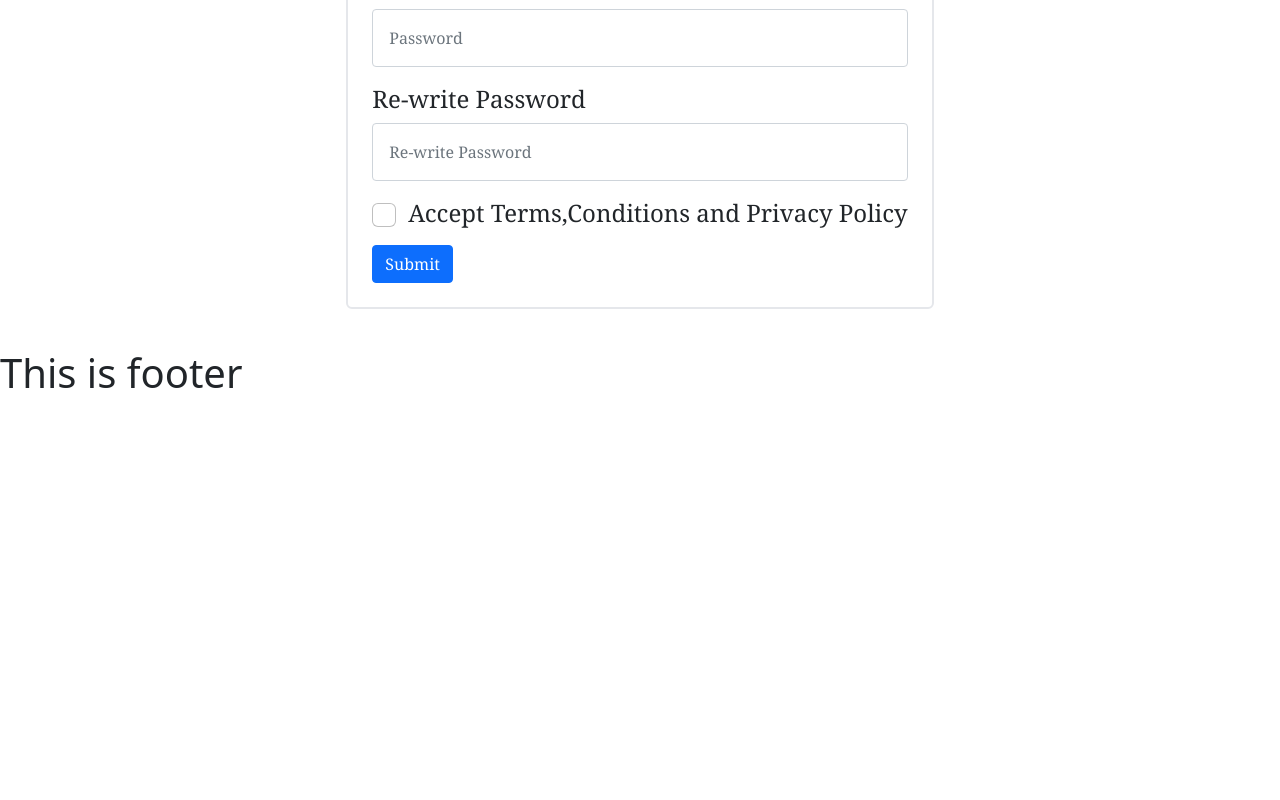
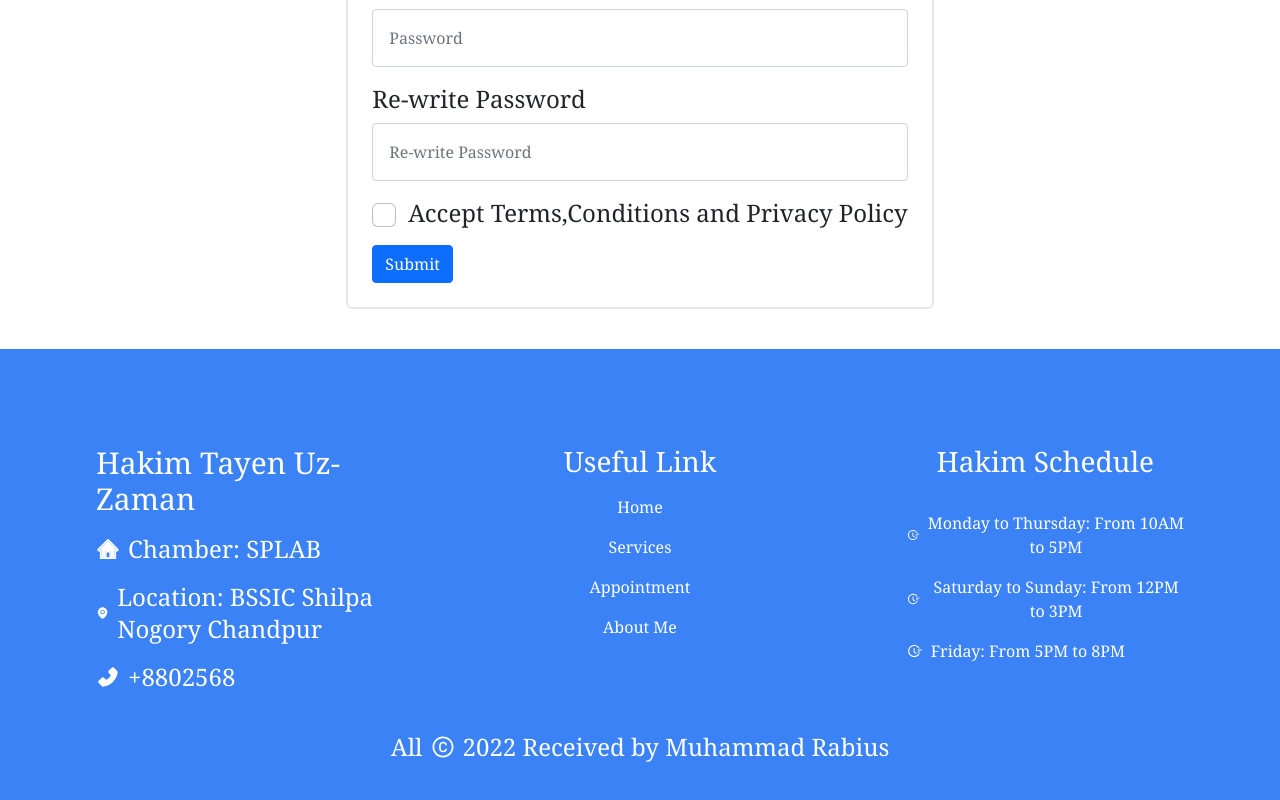
Before and after one commit to MuhammadRabius/Hakim-Tayen-Uz-Zaman, a React (Create React App) app: page /register in a window 1280 px wide. Shown: the part 486-1286 px from the top of the page. Before the commit the page ends 891 px from the top, so only its background shows below. Built offline with nearby package versions, Linux system fonts and the light colour scheme; no server answers.

Commit message:
footer added

```diff
--- a/src/componets/SharedCompo/Footer/Footer.js
+++ b/src/componets/SharedCompo/Footer/Footer.js
@@ -1,9 +1,42 @@
 import React from 'react';
+import { Nav } from 'react-bootstrap';
+import { Link } from 'react-router-dom';
+import { AiFillPhone,AiTwotoneHome,AiFillEnvironment,AiOutlineFieldTime,AiOutlineCopyright } from "react-icons/ai";
+
 
 const Footer = () => {
+
       return (
-            <div>
-                  <h1>This is footer</h1>
+            <div className='bg-blue-500 p-24'>
+                  <div className='grid grid-cols-3 gap-32'>
+                        <div className='text-white text-2xl font-serif'>
+                              <p className='text-3xl'>Hakim Tayen Uz-Zaman</p>
+                               <p className='flex items-center gap-2'> <AiTwotoneHome/>Chamber: SPLAB</p>
+                              <p className='flex items-center gap-2'> <AiFillEnvironment/>Location: BSSIC Shilpa Nogory Chandpur</p>
+                              <p className='flex items-center gap-2'> <AiFillPhone/> +8802568</p>
+                        </div>
+
+                        <div className='text-white font-serif text-center text-1xl'>
+                              <h3>Useful Link</h3>
+                              <Nav.Link className='text-white' as={Link} to='/' >Home</Nav.Link>
+                              <Nav.Link className='text-white' as={Link} to='/services'>Services</Nav.Link>
+                               <Nav.Link className='text-white' as={Link} to='/appointment'>Appointment</Nav.Link>
+                              <Nav.Link className='text-white' as={Link} to='/aboutme'>About Me</Nav.Link>
+
+
+                        </div>
+                        <div className='text-white font-serif text-center text-1xl'>
+                              <h3>Hakim Schedule</h3>
+
+                              <div className='mt-8'>
+                              <p className='flex items-center gap-2'> <AiOutlineFieldTime/>Monday to Thursday: From 10AM to 5PM</p>
+                              <p className='flex items-center gap-2'> <AiOutlineFieldTime/> Saturday to Sunday: From 12PM to 3PM</p>
+                              <p className='flex items-center gap-2'> <AiOutlineFieldTime/> Friday: From 5PM to 8PM</p>
+                              </div>
+
+                        </div>
+                  </div>
+                  <h4 className='flex justify-center items-center gap-2 text-white font-serif mt-4'>All <AiOutlineCopyright/> 2022 Received by Muhammad Rabius</h4>
             </div>
       );
 };
```
